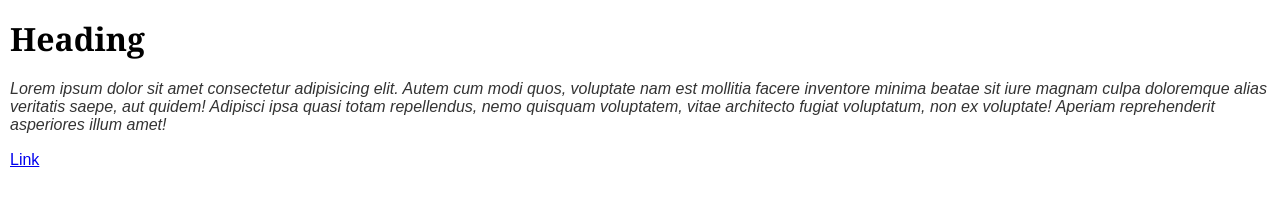
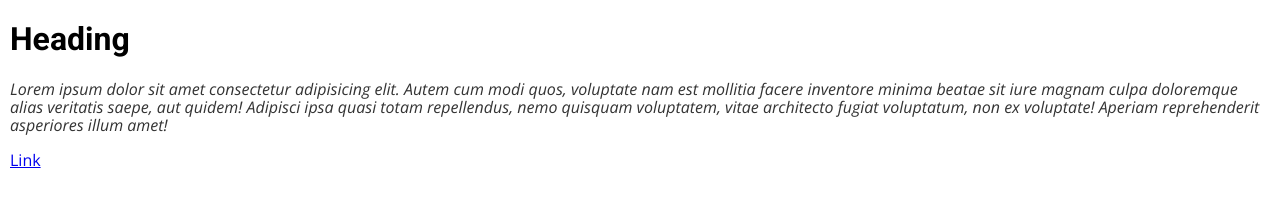
Before and after one commit to ducthanhnguyen95/html-css, a plain HTML site: page typography/styling-fonts.html in a window 1280 px wide. Drawn offline with nearby package versions, Linux system fonts and the light colour scheme.

Commit message:
Font services

```diff
--- a/typography/css/styling-fonts.css
+++ b/typography/css/styling-fonts.css
@@ -20,11 +20,11 @@
 }
 body {
   margin: 10px;
-  font-family: "opensans", Arial, Helvetica, sans-serif;
+  font-family: "Open Sans", Arial, Helvetica, sans-serif;
 }
 
 h1 {
-  font-family: Georgia, "Times New Roman", Times, serif;
+  font-family: Roboto, Arial, Helvetica, sans-serif;
 }
 
 p {
--- a/typography/styling-fonts.html
+++ b/typography/styling-fonts.html
@@ -4,6 +4,12 @@
     <meta charset="UTF-8" />
     <meta name="viewport" content="width=device-width, initial-scale=1.0" />
     <title>Document</title>
+    <link rel="preconnect" href="https://fonts.googleapis.com" />
+    <link rel="preconnect" href="https://fonts.gstatic.com" crossorigin />
+    <link
+      href="https://fonts.googleapis.com/css2?family=Open+Sans:ital,wght@0,300..800;1,300..800&family=Roboto:ital,wght@0,100..900;1,100..900&display=optional"
+      rel="stylesheet"
+    />
     <link rel="stylesheet" href="css/normalize.css" />
     <link rel="stylesheet" href="css/styling-fonts.css" />
   </head>
```
